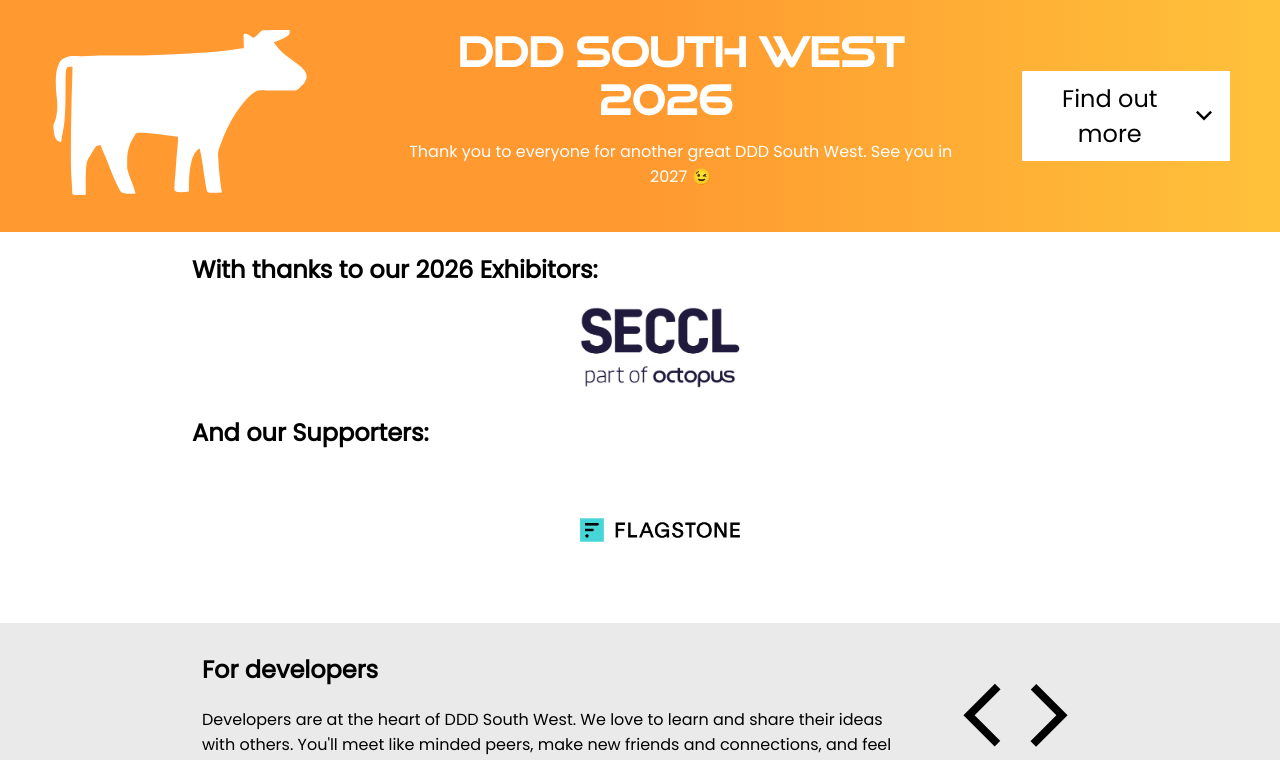
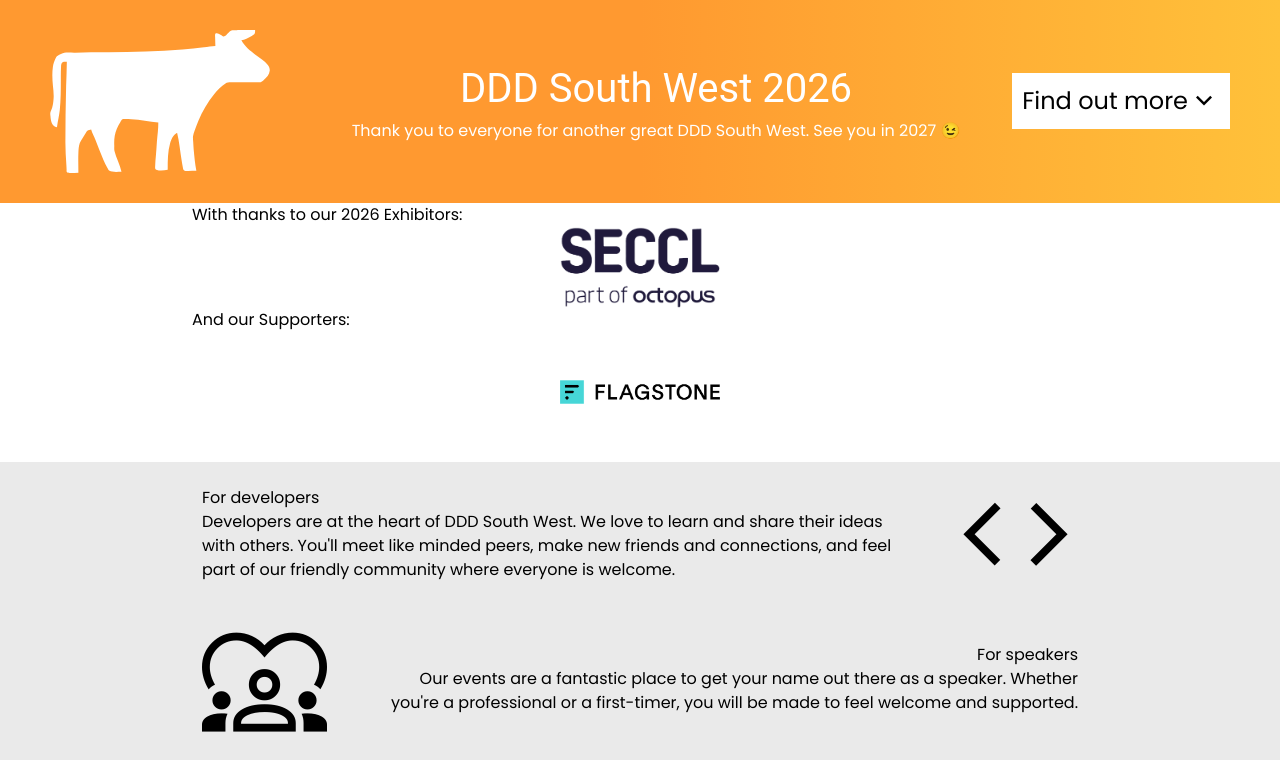
Before and after one commit to dddsw/dddsw-web, a SvelteKit app: page / in a window 1280 px wide. Shown: the top 760 px of the page. Built offline with nearby package versions, Linux system fonts and the light colour scheme; a web font is replaced by a local one.

Commit message:
Add Tailwind

```diff
--- a/package.json
+++ b/package.json
@@ -42,6 +42,8 @@
 	},
 	"type": "module",
 	"dependencies": {
-		"@panzoom/panzoom": "^4.6.0"
+		"@panzoom/panzoom": "^4.6.0",
+		"@tailwindcss/vite": "^4.1.18",
+		"tailwindcss": "^4.1.18"
 	}
 }
--- a/static/global.css
+++ b/src/app.css
@@ -1,3 +1,5 @@
+@import 'tailwindcss';
+
 @font-face {
 	font-family: Roboto;
 	src: url(./Good\ Times\ Rg.otf);
--- a/src/app.html
+++ b/src/app.html
@@ -1,13 +1,11 @@
-<!DOCTYPE html>
+<!doctype html>
 <html lang="en">
 	<head>
 		<meta charset="utf-8" />
-		<link rel="stylesheet" href="%sveltekit.assets%/global.css" />
 		<link rel="stylesheet" href="https://fonts.googleapis.com/css2?family=Poppins" />
 		<link
 			rel="stylesheet"
-			href="https://fonts.googleapis.com/css2?family=Material+Symbols+Outlined:opsz,wght,FILL,GRAD@48,700,0,0"
-		/>
+			href="https://fonts.googleapis.com/css2?family=Material+Symbols+Outlined:opsz,wght,FILL,GRAD@48,700,0,0" />
 		<script src="https://kit.fontawesome.com/741ff43b36.js" crossorigin="anonymous"></script>
 		<link rel="icon" type="image/png" sizes="32x32" href="%sveltekit.assets%/favicon.png" />
 		<meta name="viewport" content="width=device-width" />
--- a/src/routes/+layout.svelte
+++ b/src/routes/+layout.svelte
@@ -1,4 +1,5 @@
 <script lang="ts">
+	import '../app.css';
 	import Header from '$lib/Header.svelte';
 	import Footer from '$lib/Footer.svelte';
 	import { page } from '$app/stores';
--- a/vite.config.js
+++ /dev/null
@@ -1,8 +0,0 @@
-import { sveltekit } from '@sveltejs/kit/vite';
-
-/** @type {import('vite').UserConfig} */
-const config = {
-	plugins: [sveltekit()]
-};
-
-export default config;
--- a/vite.config.ts
+++ b/vite.config.ts
@@ -1,11 +1,12 @@
 import { sveltekit } from '@sveltejs/kit/vite';
-import dns from 'dns'
+import dns from 'dns';
 import type { UserConfig } from 'vite';
+import tailwindcss from '@tailwindcss/vite';
 
-dns.setDefaultResultOrder('verbatim')
+dns.setDefaultResultOrder('verbatim');
 
 const config: UserConfig = {
-	plugins: [sveltekit()]
+	plugins: [tailwindcss(), sveltekit()]
 };
 
 export default config;
```
Also changed, not shown: 1 other file (tests, documents, lock files or other folders).
